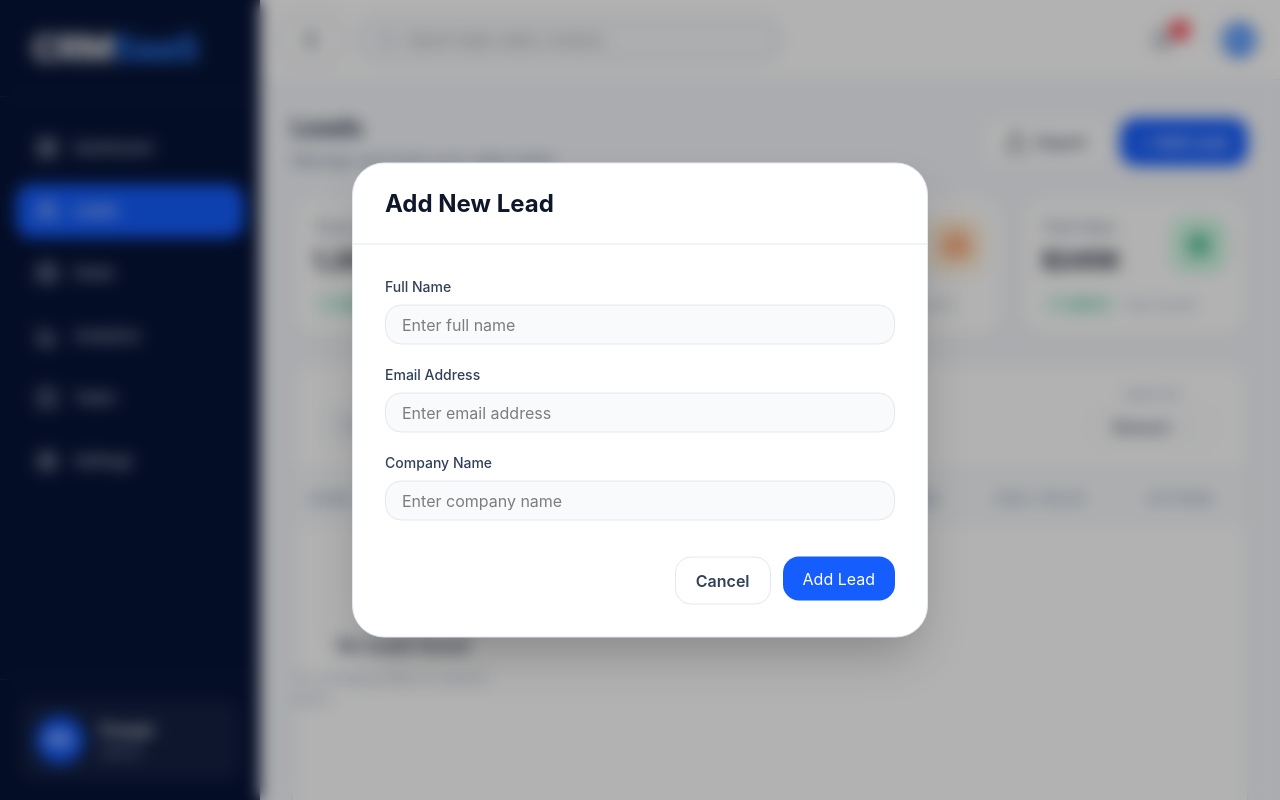
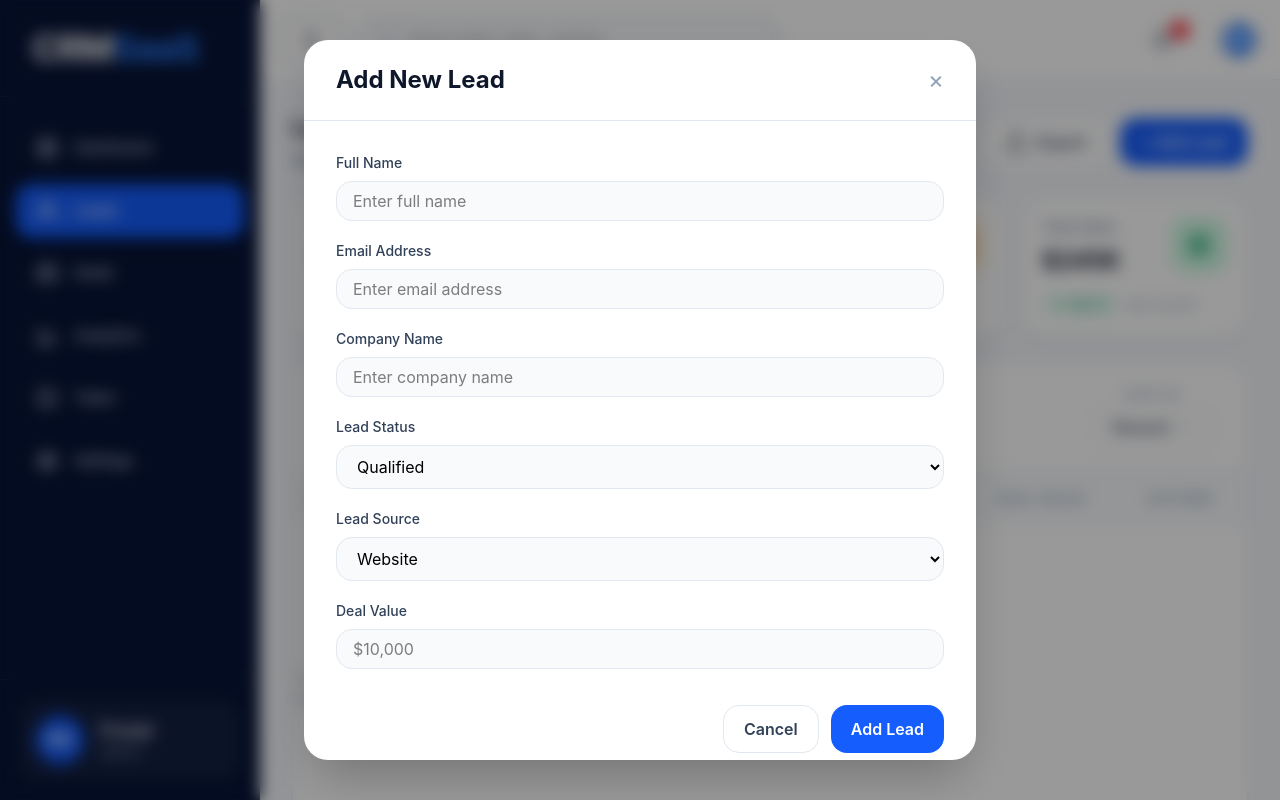
Before and after one commit to pranjalkolhe/crm-saas-platform, a React (Vite) app: page /leads in a window 1280 px wide. Both pictures are taken after typing "Sample" into the empty fields and a click on the button "+ Add Lead". Built offline with nearby package versions, Linux system fonts and the light colour scheme.

Commit message:
Edit leads

```diff
--- a/src/components/ui/Modal.tsx
+++ b/src/components/ui/Modal.tsx
@@ -13,47 +13,75 @@ const Modal = ({ open, onClose, title, children }: ModalProps) => {
   return (
     <AnimatePresence>
       {open && (
-        <>
-          {/* Overlay */}
         <motion.div
           initial={{ opacity: 0 }}
           animate={{ opacity: 1 }}
           exit={{ opacity: 0 }}
-            onClick={onClose}
-            className="fixed inset-0 z-40 bg-black/30 backdrop-blur-sm"
-          />
-
-          {/* Modal */}
+          className="
+        fixed inset-0 z-50
+        overflow-y-auto
+        bg-black/40
+        backdrop-blur-sm
+        p-6
+      "
+        >
+          <div
+            className="
+          flex min-h-full
+          items-center
+          justify-center
+        "
+          >
             <motion.div
               initial={{
                 opacity: 0,
-              scale: 0.96,
-              y: 20,
+                scale: 0.95,
               }}
               animate={{
                 opacity: 1,
                 scale: 1,
-              y: 0,
               }}
               exit={{
                 opacity: 0,
-              scale: 0.96,
-              y: 20,
+                scale: 0.95,
               }}
               transition={{
                 duration: 0.2,
               }}
-            className="fixed left-1/2 top-1/2 z-50 w-full max-w-xl -translate-x-1/2 -translate-y-1/2 rounded-[32px] border border-slate-200 bg-white shadow-2xl"
+              className="
+            w-full
+            max-w-2xl
+            rounded-3xl
+            bg-white
+            shadow-2xl
+            max-h-[90vh]
+            overflow-y-auto
+          "
             >
               {/* Header */}
               <div className="border-b border-slate-200 px-8 py-6">
+                <div className="flex items-center justify-between">
                   <h2 className="text-2xl font-bold text-slate-900">{title}</h2>
+
+                  <button
+                    onClick={onClose}
+                    className="
+                  text-2xl
+                  text-slate-400
+                  transition-all
+                  hover:text-slate-700
+                "
+                  >
+                    ×
+                  </button>
+                </div>
               </div>
 
               {/* Body */}
               <div className="p-8">{children}</div>
             </motion.div>
-        </>
+          </div>
+        </motion.div>
       )}
     </AnimatePresence>
   );
--- a/src/modules/leads/components/AddLeadModal.tsx
+++ b/src/modules/leads/components/AddLeadModal.tsx
@@ -5,11 +5,14 @@ import Button from "@/components/ui/Button";
 import Input from "@/components/ui/Input";
 import Modal from "@/components/ui/Modal";
 import { toast } from "sonner";
-import useLeadStore from "@/store/useLeadStore";
+import useLeadStore, { type Lead } from "@/store/useLeadStore";
+import { useEffect } from "react";
 
 type AddLeadModalProps = {
   open: boolean;
   onClose: () => void;
+
+  editLead?: Lead | null;
 };
 
 const leadSchema = z.object({
@@ -18,11 +21,17 @@ const leadSchema = z.object({
   email: z.string().email("Please enter valid email"),
 
   company: z.string().min(2, "Company name is required"),
+
+  status: z.string(),
+
+  source: z.string(),
+
+  value: z.string().min(1, "Deal value is required"),
 });
 
 type FormValues = z.infer<typeof leadSchema>;
 
-const AddLeadModal = ({ open, onClose }: AddLeadModalProps) => {
+const AddLeadModal = ({ open, onClose, editLead }: AddLeadModalProps) => {
   const {
     register,
     handleSubmit,
@@ -32,18 +41,40 @@ const AddLeadModal = ({ open, onClose }: AddLeadModalProps) => {
     resolver: zodResolver(leadSchema),
   });
 
-  const { addLead } = useLeadStore();
+  const { addLead, updateLead } = useLeadStore();
+
+  useEffect(() => {
+    if (editLead) {
+      reset({
+        name: editLead.name,
+        email: editLead.email,
+        company: editLead.company,
+        status: editLead.status,
+        source: editLead.source,
+        value: editLead.value,
+      });
+    }
+  }, [editLead, reset]);
 
   const onSubmit = async (data: FormValues) => {
     try {
+      if (editLead) {
+        updateLead(editLead.id, {
+          ...editLead,
+          ...data,
+        });
+
+        toast.success("Lead updated successfully");
+      } else {
         addLead({
           name: data.name,
           email: data.email,
           company: data.company,
-        status: "Qualified",
-        source: "Website",
-        owner: "Aniket",
-        value: "$5,000",
+          status: data.status,
+          source: data.source,
+          value: data.value,
+          owner: "Admin",
+
           initials: data.name
             .split(" ")
             .map((word) => word[0])
@@ -51,9 +82,8 @@ const AddLeadModal = ({ open, onClose }: AddLeadModalProps) => {
             .toUpperCase(),
         });
 
-      toast.success("Lead added successfully", {
-        description: "New lead has been added to CRM",
-      });
+        toast.success("Lead added successfully");
+      }
 
       reset();
 
@@ -61,14 +91,16 @@ const AddLeadModal = ({ open, onClose }: AddLeadModalProps) => {
     } catch (error) {
       console.error(error);
 
-      toast.error("Something went wrong", {
-        description: "Please try again later",
-      });
+      toast.error("Something went wrong");
     }
   };
 
   return (
-    <Modal open={open} onClose={onClose} title="Add New Lead">
+    <Modal
+      open={open}
+      onClose={onClose}
+      title={editLead ? "Edit Lead" : "Add New Lead"}
+    >
       <form onSubmit={handleSubmit(onSubmit)} className="space-y-5">
         {/* Name */}
         <div>
@@ -127,17 +159,56 @@ const AddLeadModal = ({ open, onClose }: AddLeadModalProps) => {
           )}
         </div>
 
+        <div>
+          <label className="mb-2 block text-sm font-medium text-slate-700">
+            Lead Status
+          </label>
+
+          <select
+            className="h-11 w-full rounded-2xl border border-slate-200 bg-slate-50 px-4 outline-none transition-all focus:border-blue-500"
+            {...register("status")}
+          >
+            <option value="Qualified">Qualified</option>
+
+            <option value="Proposal">Proposal</option>
+
+            <option value="Negotiation">Negotiation</option>
+
+            <option value="Won">Won</option>
+          </select>
+        </div>
+        <div>
+          <label className="mb-2 block text-sm font-medium text-slate-700">
+            Lead Source
+          </label>
+
+          <select
+            className="h-11 w-full rounded-2xl border border-slate-200 bg-slate-50 px-4 outline-none transition-all focus:border-blue-500"
+            {...register("source")}
+          >
+            <option value="Website">Website</option>
+
+            <option value="Referral">Referral</option>
+
+            <option value="Cold Email">Cold Email</option>
+
+            <option value="Event">Event</option>
+          </select>
+        </div>
+        <div>
+          <label className="mb-2 block text-sm font-medium text-slate-700">
+            Deal Value
+          </label>
+
+          <Input placeholder="$10,000" {...register("value")} />
+        </div>
+
         {/* Actions */}
         <div className="flex justify-end gap-3 pt-4">
           <Button type="button" variant="secondary" onClick={onClose}>
             Cancel
           </Button>
-          <button
-            type="submit"
-            className="h-11 rounded-2xl bg-blue-600 px-5 text-white"
-          >
-            Add Lead
-          </button>
+          <Button type="submit">{editLead ? "Update Lead" : "Add Lead"}</Button>
         </div>
       </form>
     </Modal>
--- a/src/modules/leads/components/LeadsTable.tsx
+++ b/src/modules/leads/components/LeadsTable.tsx
@@ -7,6 +7,7 @@ import Card from "@/components/ui/Card";
 import Input from "@/components/ui/Input";
 import LeadDetailsDrawer from "./LeadDetailsDrawer";
 import FilterDropdown from "@/components/ui/FilterDropdown";
+import AddLeadModal from "./AddLeadModal";
 
 const LeadsTable = () => {
   const {
@@ -25,6 +26,7 @@ const LeadsTable = () => {
     totalLeads,
   } = useLeads();
   const [selectedLead, setSelectedLead] = useState<any>(null);
+  const [editLead, setEditLead] = useState<any>(null);
   return (
     <Card className="overflow-hidden">
       <div className="overflow-x-auto">
@@ -169,12 +171,21 @@ const LeadsTable = () => {
                 </td>
 
                 <td className="min-w-0 px-4 py-4">
+                  <div className="flex items-center gap-3">
                     <button
                       onClick={() => setSelectedLead(lead)}
-                    className="flex w-full items-center gap-3 text-left cursor-pointer"
+                      className="cursor-pointer rounded-lg p-2 transition hover:bg-slate-100"
                     >
                       <MoreVertical size={18} className="text-slate-500" />
                     </button>
+
+                    <button
+                      onClick={() => setEditLead(lead)}
+                      className="rounded-xl bg-blue-50 px-3 py-2 text-sm font-medium text-blue-600 transition hover:bg-blue-100"
+                    >
+                      Edit
+                    </button>
+                  </div>
                 </td>
               </tr>
             ))}
@@ -183,23 +194,16 @@ const LeadsTable = () => {
         <div className="flex items-center justify-between border-t border-slate-200 px-6 py-5">
           {/* Left */}
           <p className="text-sm text-slate-500">
-    Showing page{' '}
-    <span className="font-semibold text-slate-700">
-      {page}
-    </span>{' '}
-    of{' '}
-    <span className="font-semibold text-slate-700">
-      {totalPages}
-    </span>
+            Showing page{" "}
+            <span className="font-semibold text-slate-700">{page}</span> of{" "}
+            <span className="font-semibold text-slate-700">{totalPages}</span>
           </p>
 
           {/* Right */}
           <div className="flex items-center gap-2">
             <button
               disabled={page === 1}
-      onClick={() =>
-        setPage(page - 1)
-      }
+              onClick={() => setPage(page - 1)}
               className="rounded-xl border border-slate-200 px-4 py-2 text-sm font-medium transition hover:bg-slate-50 disabled:cursor-not-allowed disabled:opacity-40"
             >
               Previous
@@ -210,13 +214,11 @@ const LeadsTable = () => {
             }).map((_, index) => (
               <button
                 key={index}
-        onClick={() =>
-          setPage(index + 1)
-        }
+                onClick={() => setPage(index + 1)}
                 className={`flex h-10 w-10 items-center justify-center rounded-xl text-sm font-semibold transition ${
                   page === index + 1
-            ? 'bg-blue-600 text-white'
-            : 'border border-slate-200 text-slate-600 hover:bg-slate-50'
+                    ? "bg-blue-600 text-white"
+                    : "border border-slate-200 text-slate-600 hover:bg-slate-50"
                 }`}
               >
                 {index + 1}
@@ -225,9 +227,7 @@ const LeadsTable = () => {
 
             <button
               disabled={page === totalPages}
-      onClick={() =>
-        setPage(page + 1)
-      }
+              onClick={() => setPage(page + 1)}
               className="rounded-xl border border-slate-200 px-4 py-2 text-sm font-medium transition hover:bg-slate-50 disabled:cursor-not-allowed disabled:opacity-40"
             >
               Next
@@ -240,6 +240,11 @@ const LeadsTable = () => {
         lead={selectedLead}
         onClose={() => setSelectedLead(null)}
       />
+      <AddLeadModal
+        open={!!editLead}
+        editLead={editLead}
+        onClose={() => setEditLead(null)}
+      />
     </Card>
   );
 };
--- a/src/store/useLeadStore.ts
+++ b/src/store/useLeadStore.ts
@@ -17,6 +17,7 @@ type LeadStore = {
   leads: Lead[];
 
   addLead: (lead: Omit<Lead, "id">) => void;
+  updateLead: (id: number, updatedLead: Partial<Lead>) => void;
 };
 
 const useLeadStore = create<LeadStore>((set) => ({
@@ -32,6 +33,17 @@ const useLeadStore = create<LeadStore>((set) => ({
         ...state.leads,
       ],
     })),
+  updateLead: (id, updatedLead) =>
+    set((state) => ({
+      leads: state.leads.map((lead) =>
+        lead.id === id
+          ? {
+              ...lead,
+              ...updatedLead,
+            }
+          : lead,
+      ),
+    })),
 }));
 
 export default useLeadStore;
```
Lines whose indentation alone changed are shown as unchanged.
